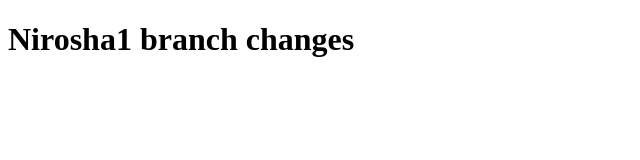
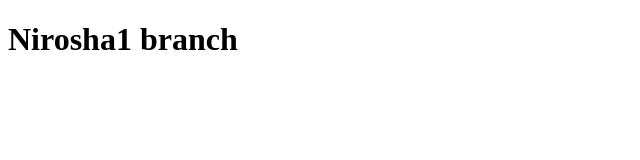
Before and after one commit to Niroshas90/Terraform_git, a plain HTML site: page github.html in a window 1280 px wide. Shown: the whole page, without its empty margins (0-640 px from the left). Drawn offline with Linux system fonts and the light colour scheme.

Commit message:
reverted back

```diff
--- a/github.html
+++ b/github.html
@@ -6,6 +6,6 @@
     <title>NIROSHA'S GITHUB</title>
 </head>
 <body>
-    <h1> Nirosha1 branch changes</h1>
+    <h1> Nirosha1 branch </h1>
 </body>
 </html>
```
